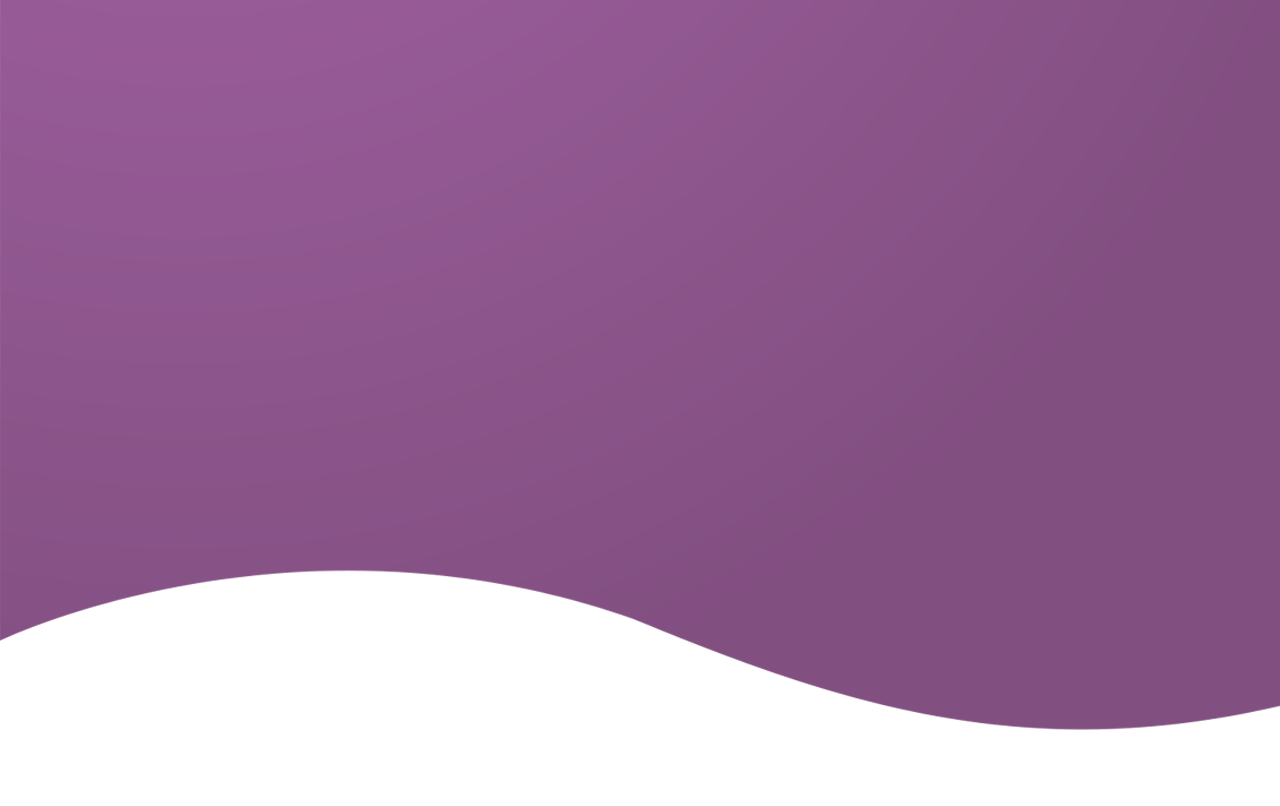
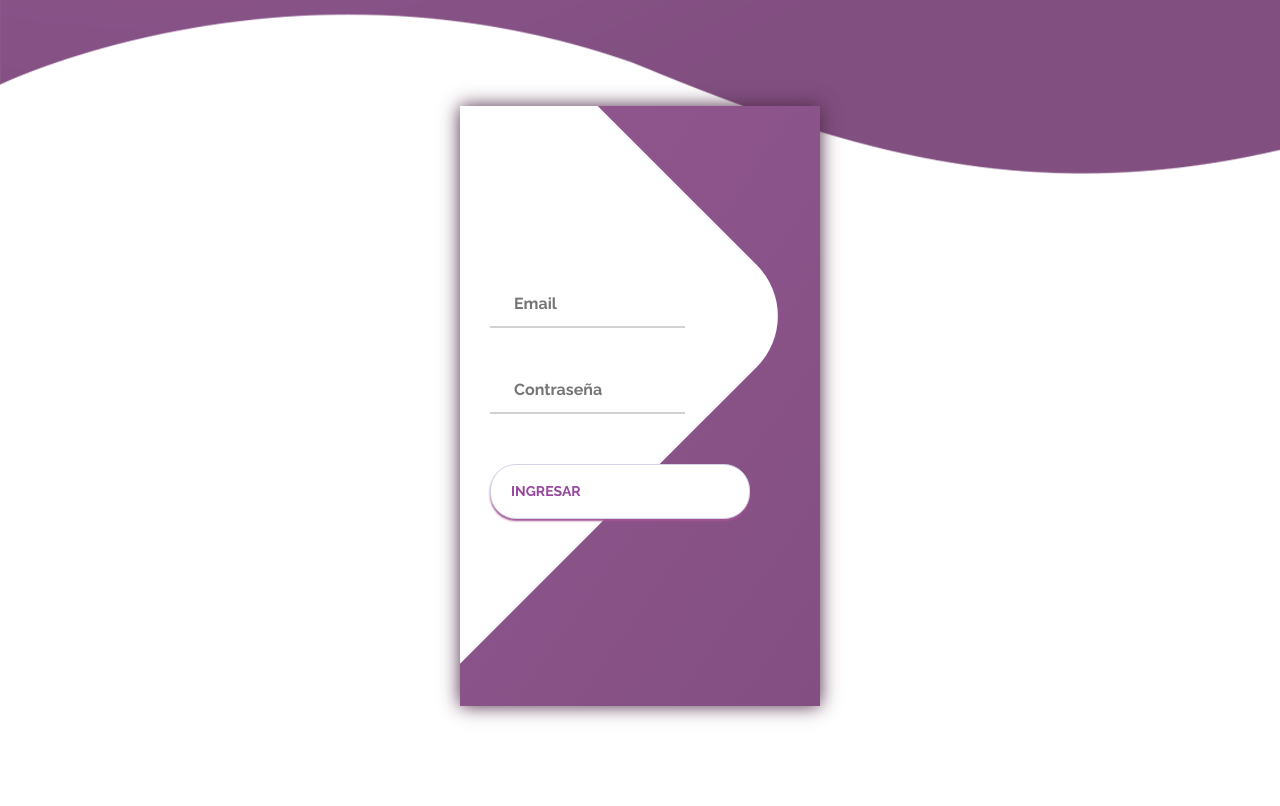
Before and after one commit to M43V3PR0GR4MS/testvioletaweb.io, a plain HTML site: page n_login.html in a window 1280 px wide. Shown: the part 70-876 px from the top of the page. Before the commit the page ends 800 px from the top, so only its background shows below. Drawn offline with nearby package versions, Linux system fonts and the light colour scheme.

Commit message:
Add files via upload

```diff
--- a/css/info.css
+++ b/css/info.css
@@ -1,5 +1,5 @@
 .info_section {
-    background-color: #834f82;
+  background: linear-gradient(125deg, #915790, #834f82);
     color: #ffffff;
     padding: 45px 0 15px 0;
   }
--- /dev/null
+++ b/css/login.css
@@ -0,0 +1,114 @@
+@import url('https://fonts.googleapis.com/css?family=Raleway:400,700');
+
+* {
+	box-sizing: border-box;
+	margin: 0;
+	padding: 0;
+	font-family: Raleway, sans-serif;
+}
+
+.container {
+	display: flex;
+	align-items: center;
+	justify-content: center;
+	min-height: 100vh;
+}
+
+.screen {
+	background: linear-gradient(125deg, #915790, #834f82);
+	position: relative;
+	height: 600px;
+	width: 360px;
+	box-shadow: 0px 0px 18px #4d2845;
+}
+
+.screen__content {
+	z-index: 1;
+	position: relative;
+	height: 100%;
+}
+
+.screen__background {
+	position: absolute;
+	top: 0;
+	left: 0;
+	right: 0;
+	bottom: 0;
+	z-index: 0;
+	-webkit-clip-path: inset(0 0 0 0);
+	clip-path: inset(0 0 0 0);
+}
+
+.screen__background__shape {
+	transform: rotate(45deg);
+	position: absolute;
+}
+
+.screen__background__shape1 {
+	height: 520px;
+	width: 520px;
+	background: #FFF;
+	top: -50px;
+	right: 120px;
+	border-radius: 0 72px 0 0;
+}
+
+.login {
+	width: 320px;
+	padding: 30px;
+	padding-top: 156px;
+}
+
+.login__field {
+	padding: 20px 0px;
+	position: relative;
+}
+
+.login__input {
+	border: none;
+	border-bottom: 2px solid #D1D1D4;
+	background: none;
+	padding: 10px;
+	padding-left: 24px;
+	font-weight: 700;
+	width: 75%;
+	transition: .2s;
+}
+
+.login__input:active,
+.login__input:focus,
+.login__input:hover {
+	outline: none;
+	border-bottom-color: #9c679e;
+}
+
+.login__submit {
+	background: #fff;
+	font-size: 14px;
+	margin-top: 30px;
+	padding: 16px 20px;
+	border-radius: 26px;
+	border: 1px solid #D4D3E8;
+	text-transform: uppercase;
+	font-weight: 700;
+	display: flex;
+	align-items: center;
+	width: 100%;
+	color: #96489d;
+	box-shadow: 0px 2px 2px #a45493;
+	cursor: pointer;
+	transition: .2s;
+}
+
+.login__submit:active,
+.login__submit:focus,
+.login__submit:hover {
+	border-color: #9e6797;
+	outline: none;
+}
+
+.button__icon {
+	font-size: 24px;
+	margin-left: auto;
+	color: #b575a2;
+}
--- a/css/main.css
+++ b/css/main.css
@@ -111,3 +111,38 @@
     font-size: 4rem;
     transform: translate(-50%, -50%);
   }
+
+  .popup {
+    display: none;
+    position: fixed;
+    top: 0;
+    left: 0;
+    width: 100%;
+    height: 100%;
+    background-color: rgba(0, 0, 0, 0.7);
+    z-index: 1;
+  }
+
+
+  /*---POP-UP---*/
+  /*---POP-UP---*/
+  /*---POP-UP---*/
+
+
+  .popup-content {
+    position: absolute;
+    top: 50%;
+    left: 50%;
+    transform: translate(-50%, -50%);
+    background-color: #fff;
+    padding: 20px;
+    border-radius: 5px;
+  }
+
+  .close {
+    position: absolute;
+    top: 10px;
+    right: 10px;
+    font-size: 20px;
+    cursor: pointer;
+  }
--- a/js/gauge.js
+++ b/js/gauge.js
@@ -25,4 +25,4 @@ function updateGauge(value) {
   }
 
   // Usage: Call this function with the desired value (0-5 for increments of 20%)
-  updateGauge(3); // For example, to set the gauge to 60%
+  updateGauge(1); // For example, to set the gauge to 60%
--- a/n_login.html
+++ b/n_login.html
@@ -18,6 +18,7 @@
   <link href="css/style.css" rel="stylesheet" />
   <link href="css/header.css" rel="stylesheet" />
   <link href="css/main.css" rel="stylesheet" />
+  <link href="css/login.css" rel="stylesheet" />
   <link href="css/info.css" rel="stylesheet" />
   <link href="css/responsive.css" rel="stylesheet" />
 
@@ -29,7 +30,7 @@
 
     <div class="hd_bg_box">
       <div class="bg_img_box">
-        <img src="images/VBG.png" alt="">
+        <img src="images/VBG2.png" alt="">
       </div>
     </div>
 
@@ -58,16 +59,45 @@
                 <a class="nav-link" href="index.html">Inicio</a>
               </li>
               <li class="nav-item">
-                <a class="nav-link">Historial</a>
+                <a class="nav-link" href="n_history.html">Historial</a>
               </li>
               <li class="nav-item">
-                <a class="nav-link">Configuración</a>
+                <a class="nav-link" href="n_config.html">Configuración</a>
               </li>
               <li class="nav-item">
-                <a class="nav-link" href=""><i class="fa fa-user" aria-hidden="true"></i> Ingresar</a>
+                <a class="nav-link" href="n_login.html"><i class="fa fa-user" aria-hidden="true"></i> Ingresar</a>
               </li>
             </ul>
           </div>
         </nav>
       </div>
     </header>
+
+
+  <!-- BODY -->
+  <!-- BODY -->
+  <!-- BODY -->
+
+
+  <div class="container">
+    <div class="screen">
+      <div class="screen__content">
+        <form class="login">
+          <div class="login__field">
+            <input type="text" class="login__input" placeholder="Email">
+          </div>
+          <div class="login__field">
+            <input type="password" class="login__input" placeholder="Contraseña">
+          </div>
+          <button class="button login__submit">
+            <span class="button__text">Ingresar</span>
+          </button>
+        </form>
+      </div>
+      <div class="screen__background">
+        <span class="screen__background__shape screen__background__shape1"></span>
+      </div>
+    </div>
+  </div>
+
+</body>
```
Also changed, not shown: index.html (+1 -66 lines), js/request.js (+68 -7 lines), n_config.html (+4 -4 lines), n_history.html (+4 -4 lines), images/VBG2.png (added), 1 other file.
